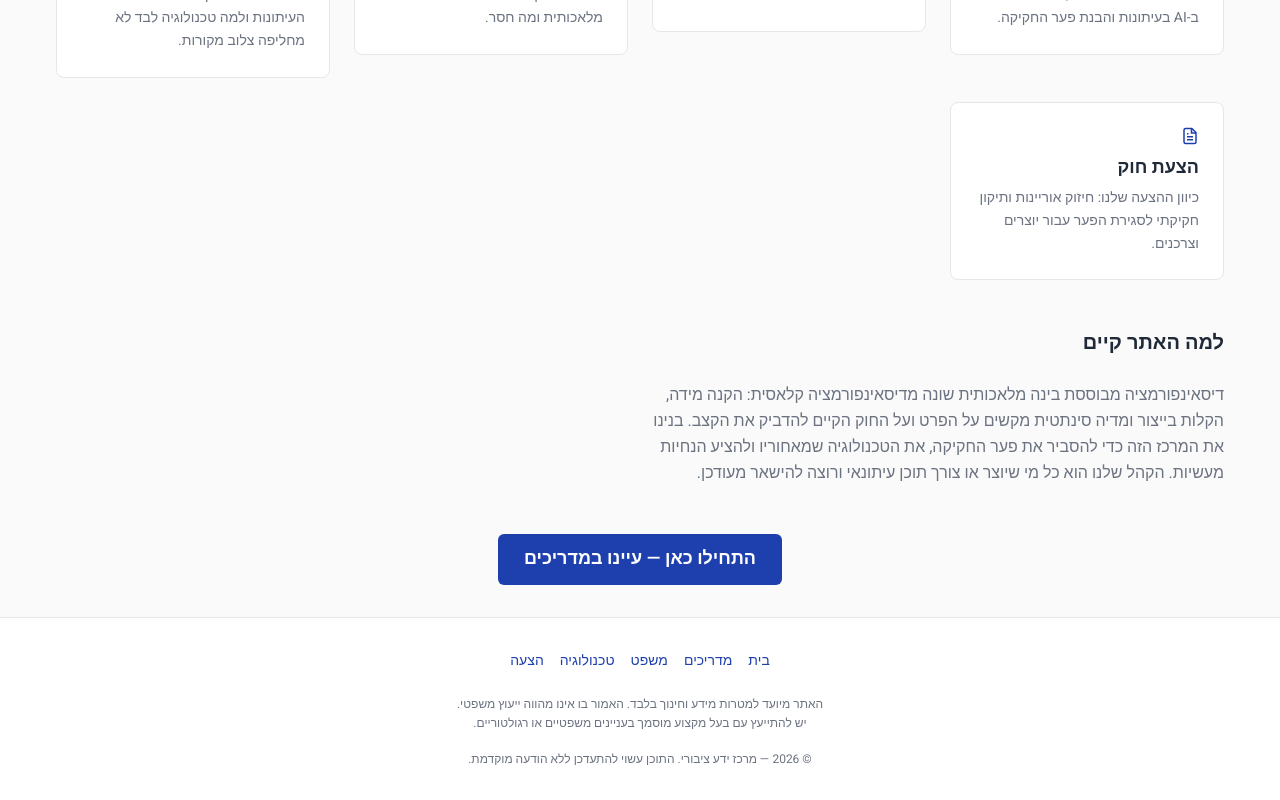
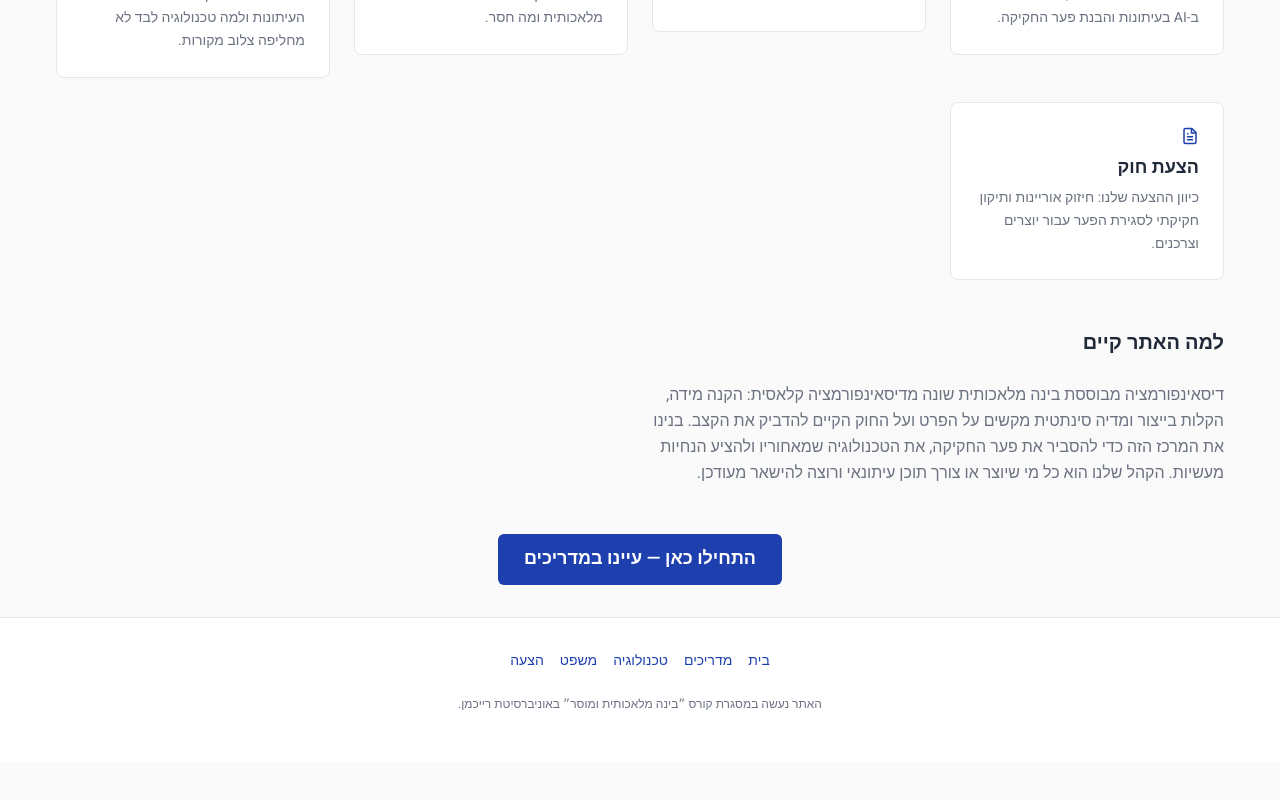
Before and after one commit to hagar-dolev/emet_mida, a React (Vite) app: page / in a window 1280 px wide. Shown: the part 528-1328 px from the top of the page. After the commit the page ends 1290 px from the top, so only its background shows below. Built offline with nearby package versions, Linux system fonts and the light colour scheme.

Commit message:
update footer

```diff
--- a/src/components/Footer/Footer.tsx
+++ b/src/components/Footer/Footer.tsx
@@ -1,5 +1,5 @@
-import { Link } from 'react-router-dom';
-import styles from './Footer.module.css';
+import { Link } from "react-router-dom";
+import styles from "./Footer.module.css";
 
 export function Footer() {
   return (
@@ -8,15 +8,12 @@ export function Footer() {
         <nav className={styles.links} aria-label="ניווט תחתון">
           <Link to="/">בית</Link>
           <Link to="/guides">מדריכים</Link>
+          <Link to="/tech">טכנולוגיה</Link>
           <Link to="/legal">משפט</Link>
-          <Link to="/tech">טכנולוגיה</Link>
           <Link to="/proposal">הצעה</Link>
         </nav>
         <p className={styles.disclaimer}>
-          האתר מיועד למטרות מידע וחינוך בלבד. האמור בו אינו מהווה ייעוץ משפטי. יש להתייעץ עם בעל מקצוע מוסמך בעניינים משפטיים או רגולטוריים.
-        </p>
-        <p className={styles.copyright}>
-          © {new Date().getFullYear()} — מרכז ידע ציבורי. התוכן עשוי להתעדכן ללא הודעה מוקדמת.
+          האתר נעשה במסגרת קורס ״בינה מלאכותית ומוסר״ באוניברסיטת רייכמן.
         </p>
       </div>
     </footer>
```
